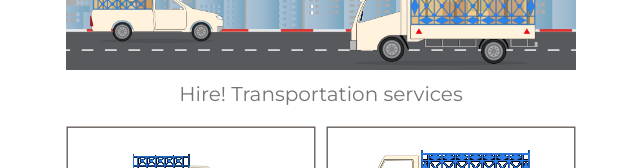
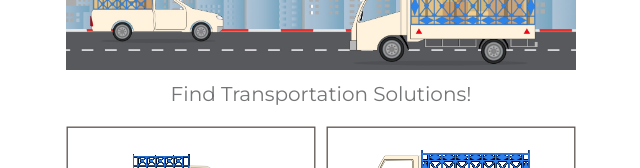
Before and after one commit to packpickup/packpickup.github.io, a React (Create React App) app: page /#/ in a window 1280 px wide. Shown: the part 195-363 px from the top of the page, without its empty margins (319-959 px from the left). Built offline with nearby package versions, Linux system fonts and the light colour scheme.

Commit message:
change the website slogon

```diff
--- a/public/index.html
+++ b/public/index.html
@@ -8,7 +8,7 @@
     <meta name="theme-color" content="#000000" />
     <meta
       name="description"
-      content="Hire! Transportation Services"
+      content="Find Transportation Solutions!"
     />
     <link rel="manifest" href="%PUBLIC_URL%/manifest.json" />
     <link rel="apple-touch-icon" href="%PUBLIC_URL%/apple-icon-180x180.png" />
--- a/src/pages/Home.tsx
+++ b/src/pages/Home.tsx
@@ -28,7 +28,7 @@ export const Home: FunctionComponent = () => {
       </Row>
       <Row>
         <Col xs="12">
-          <h1 className="title">Hire! Transportation services</h1>
+          <h1 className="title">Find Transportation Solutions!</h1>
         </Col>
       </Row>
       <Row>
```
